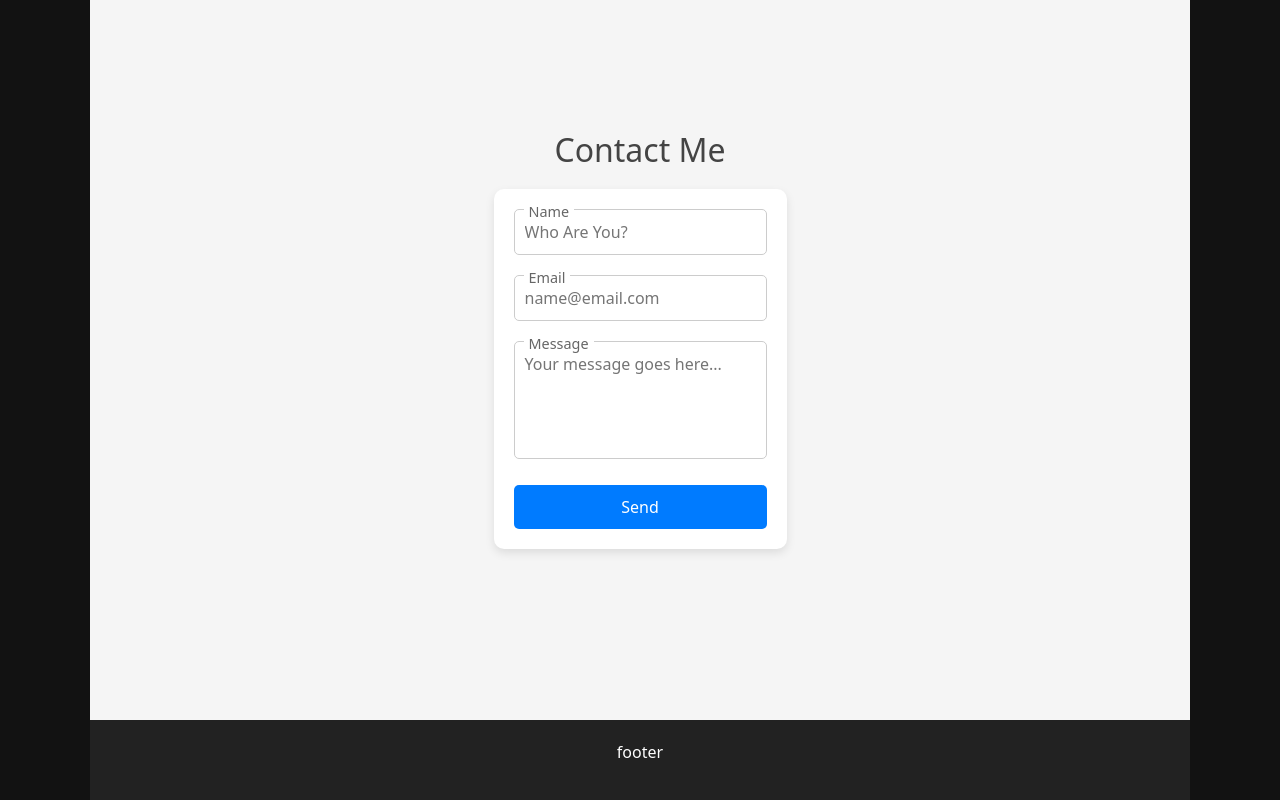
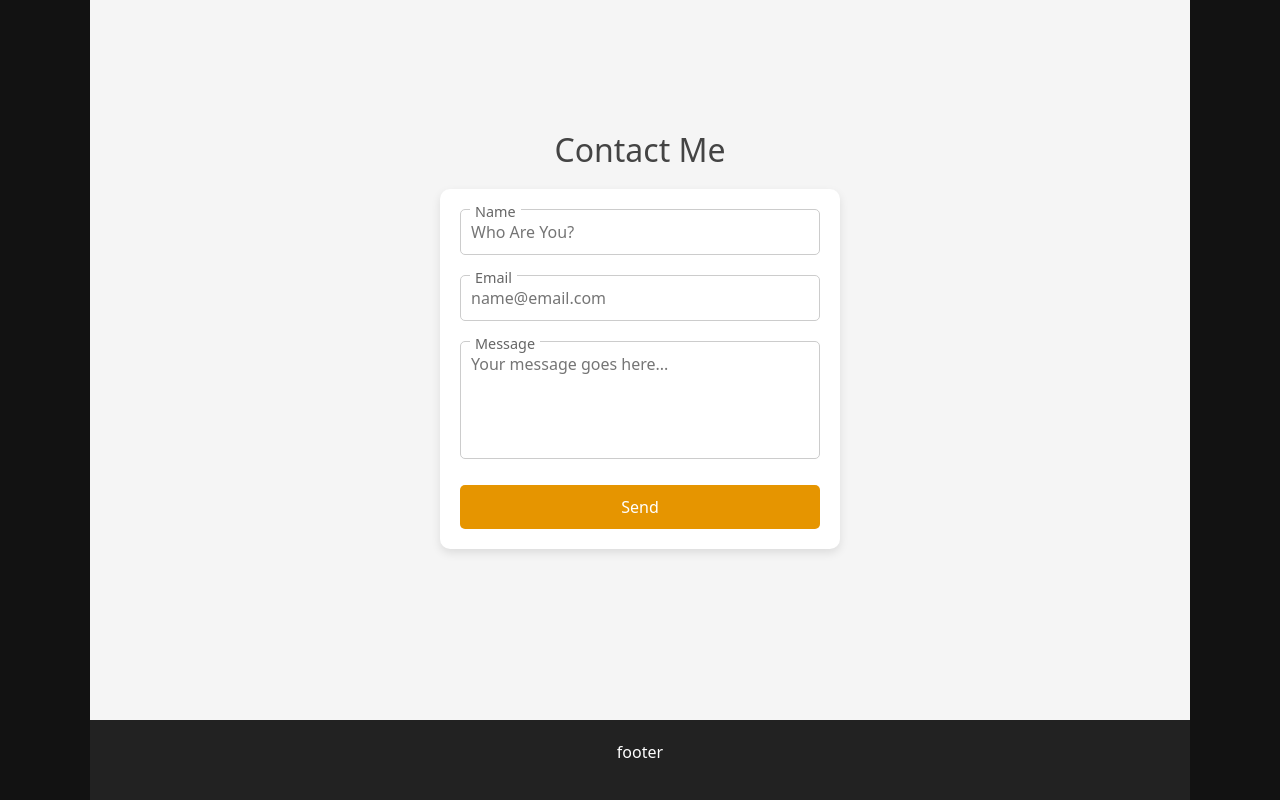
Before and after one commit to Codedecblackmoon/My_Portfolio, a React (Vite) app: page / in a window 1280 px wide. Shown: the part 3280-4080 px from the top of the page. Built offline with nearby package versions, Linux system fonts and the light colour scheme.

Commit message:
done with the contact page

```diff
--- a/src/App.css
+++ b/src/App.css
@@ -332,7 +332,7 @@ body{
   border-radius: 10px;
   box-shadow: 0 4px 10px rgba(0, 0, 0, 0.1);
   max-width: 400px;
-  width: 100%;
+  width: 400px;
 }
 
 /* Input Fields */
@@ -354,7 +354,7 @@ body{
 
 .contact-form input:focus,
 .contact-form textarea:focus {
-  border-color: #007bff;
+  border-color: #e69500;
 }
 
 .contact-form label {
@@ -376,7 +376,7 @@ body{
 .contact-form .button {
   width: 100%;
   padding: 10px 0;
-  background-color: #007bff;
+  background-color: #e69500;
   color: #fff;
   border: none;
   border-radius: 5px;
@@ -386,7 +386,7 @@ body{
 }
 
 .contact-form .button:hover {
-  background-color: #0056b3;
+  background-color: #cf8600;
 }
 
 /* Responsive Design */
```
